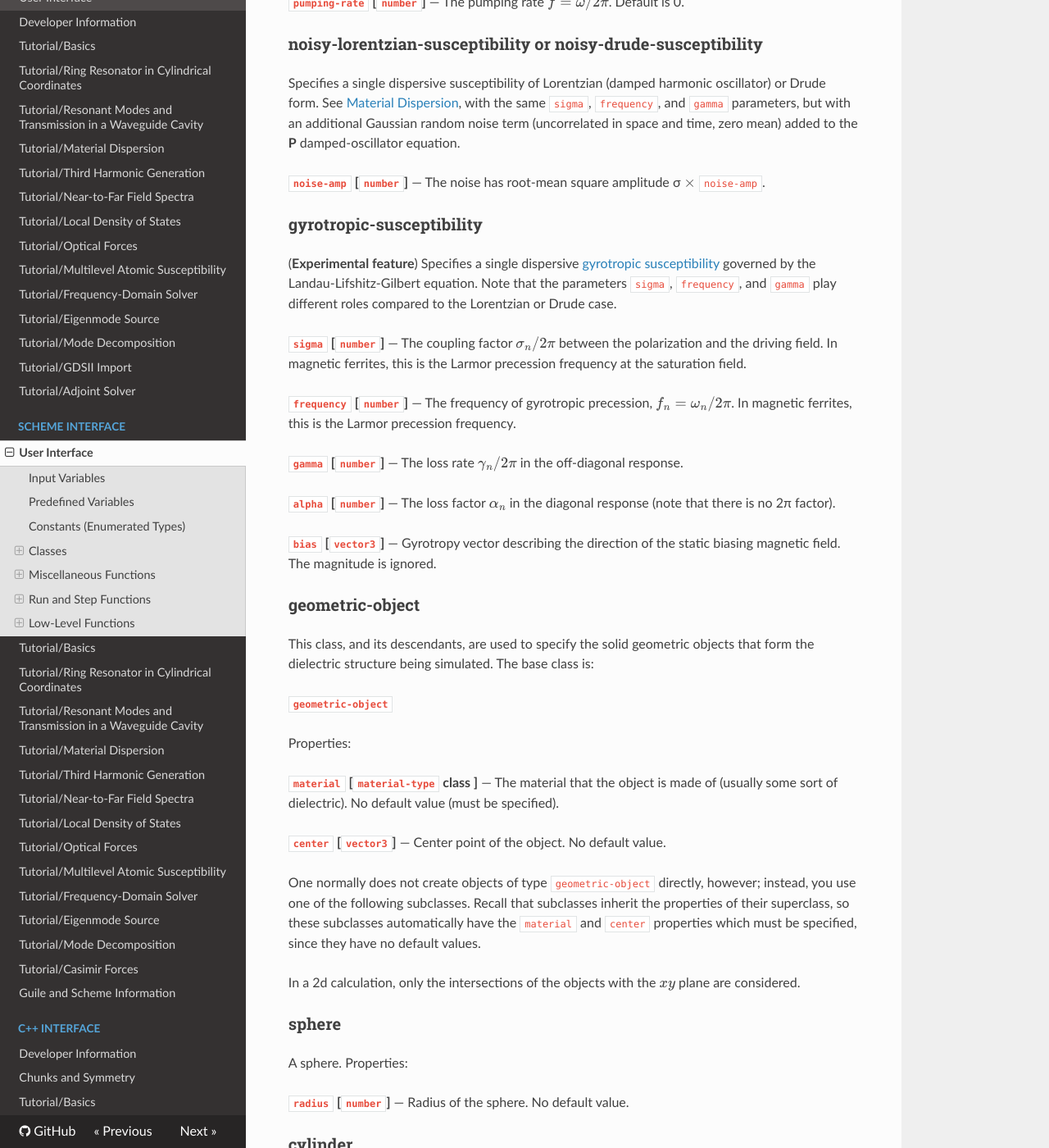
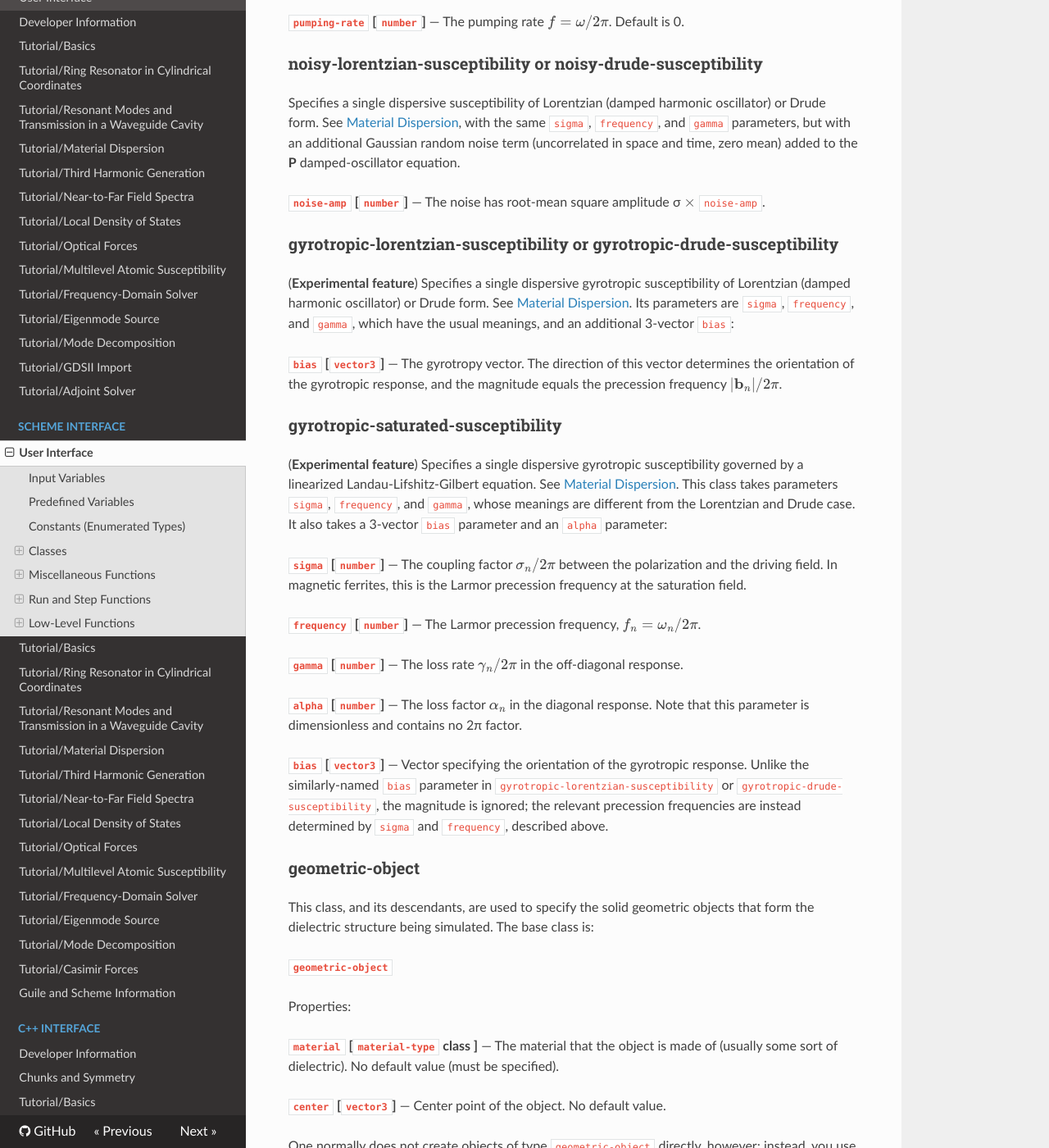
Before and after one commit to NanoComp/meep, an MkDocs documentation site: the page built from doc/docs/Scheme_User_Interface.md, in a window 1280 px wide and 1400 px high, scrolled down 10927 px. Shown: the whole window at 82% size. Built offline with MkDocs 1.6.1, drawn with Linux system fonts in a browser that asks for light colours; nearby versions of some CDN libraries; formulas are drawn with MathJax 3; old or Windows-style settings are respelled for this version of MkDocs; some of the changed text lies outside the part shown.

Commit message:
Doc updates and minor tweaks accompanying last merge

```diff
--- a/doc/docs/Scheme_User_Interface.md
+++ b/doc/docs/Scheme_User_Interface.md
@@ -339,9 +339,17 @@ Specifies a single dispersive susceptibility of Lorentzian (damped harmonic osci
 —
 The noise has root-mean square amplitude σ $\times$ `noise-amp`.
 
-### gyrotropic-susceptibility
-
-(**Experimental feature**) Specifies a single dispersive [gyrotropic susceptibility](Materials.md#gyrotropic-media) governed by the Landau-Lifshitz-Gilbert equation. Note that the parameters `sigma`, `frequency`, and `gamma` play different roles compared to the Lorentzian or Drude case.
+### gyrotropic-lorentzian-susceptibility or gyrotropic-drude-susceptibility
+
+(**Experimental feature**) Specifies a single dispersive gyrotropic susceptibility of Lorentzian (damped harmonic oscillator) or Drude form. See [Material Dispersion](Materials.md#gyrotropic-media). Its parameters are `sigma`, `frequency`, and `gamma`, which have the usual meanings, and an additional 3-vector `bias`:
+
+**`bias` [`vector3`]**
+—
+The gyrotropy vector.  The direction of this vector determines the orientation of the gyrotropic response, and the magnitude equals the precession frequency $|\mathbf{b}_n|/2\pi$.
+
+### gyrotropic-saturated-susceptibility
+
+(**Experimental feature**) Specifies a single dispersive gyrotropic susceptibility governed by a linearized Landau-Lifshitz-Gilbert equation. See [Material Dispersion](Materials.md#gyrotropic-media). This class takes parameters `sigma`, `frequency`, and `gamma`, whose meanings are different from the Lorentzian and Drude case. It also takes a 3-vector `bias` parameter and an `alpha` parameter:
 
 **`sigma` [`number`]**
 —
@@ -349,7 +357,7 @@ The coupling factor $\sigma_n / 2\pi$ between the polarization and the driving f
 
 **`frequency` [`number`]**
 —
-The frequency of gyrotropic precession, $f_n = \omega_n / 2\pi$. In magnetic ferrites, this is the Larmor precession frequency.
+The Larmor precession frequency, $f_n = \omega_n / 2\pi$.
 
 **`gamma` [`number`]**
 —
@@ -357,11 +365,11 @@ The loss rate $\gamma_n / 2\pi$ in the off-diagonal response.
 
 **`alpha` [`number`]**
 —
-The loss factor $\alpha_n$ in the diagonal response (note that there is no 2π factor).
+The loss factor $\alpha_n$ in the diagonal response. Note that this parameter is dimensionless and contains no 2π factor.
 
 **`bias` [`vector3`]**
 —
-Gyrotropy vector describing the direction of the static biasing magnetic field. The magnitude is ignored.
+Vector specifying the orientation of the gyrotropic response. Unlike the similarly-named `bias` parameter in `gyrotropic-lorentzian-susceptibility` or `gyrotropic-drude-susceptibility`, the magnitude is ignored; the relevant precession frequencies are instead determined by `sigma` and `frequency`, described above.
 
 ### geometric-object
 
```
Also changed, not shown: doc/docs/Python_User_Interface.md (+1 -1 lines), 1 other file.
